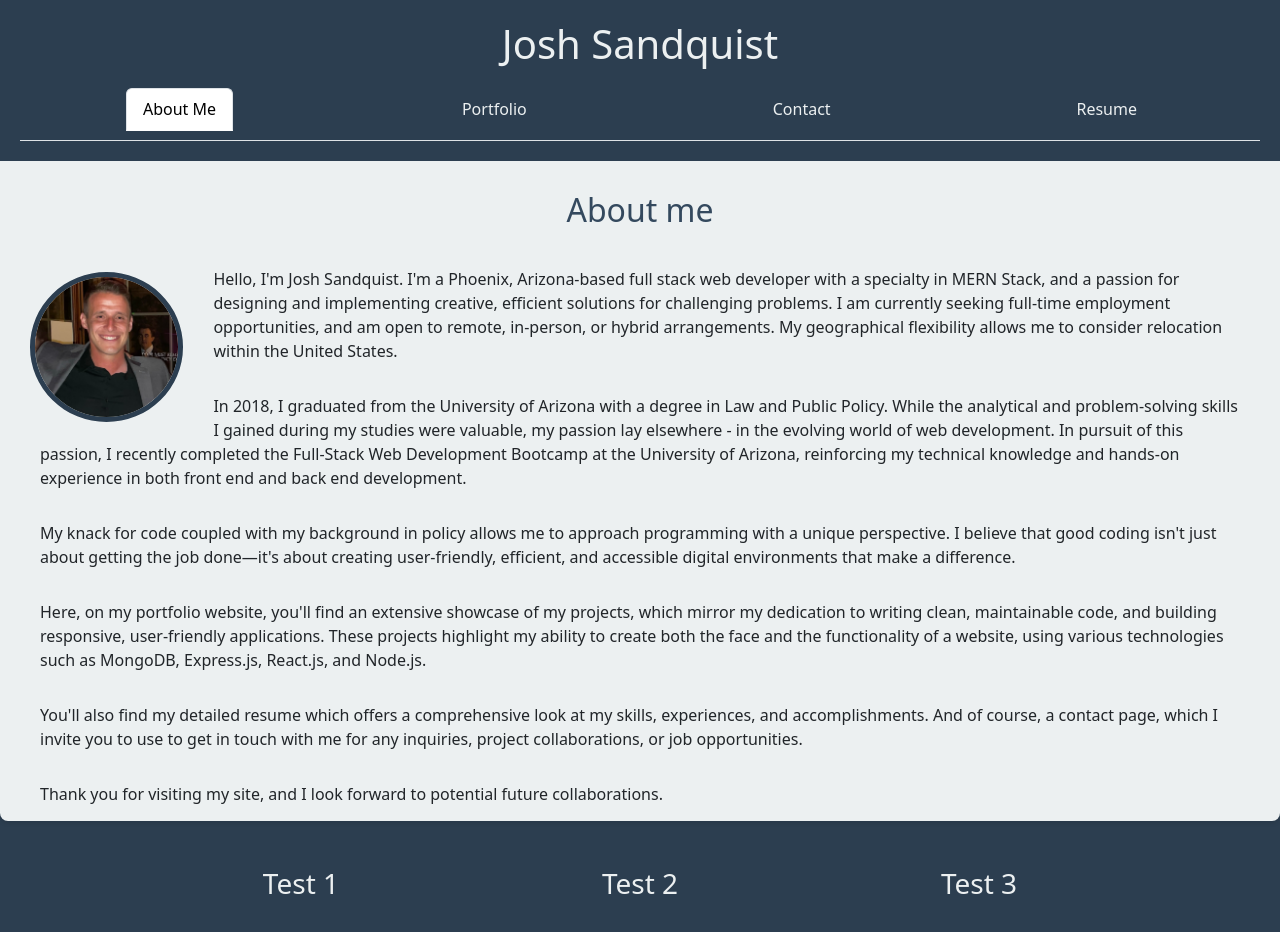
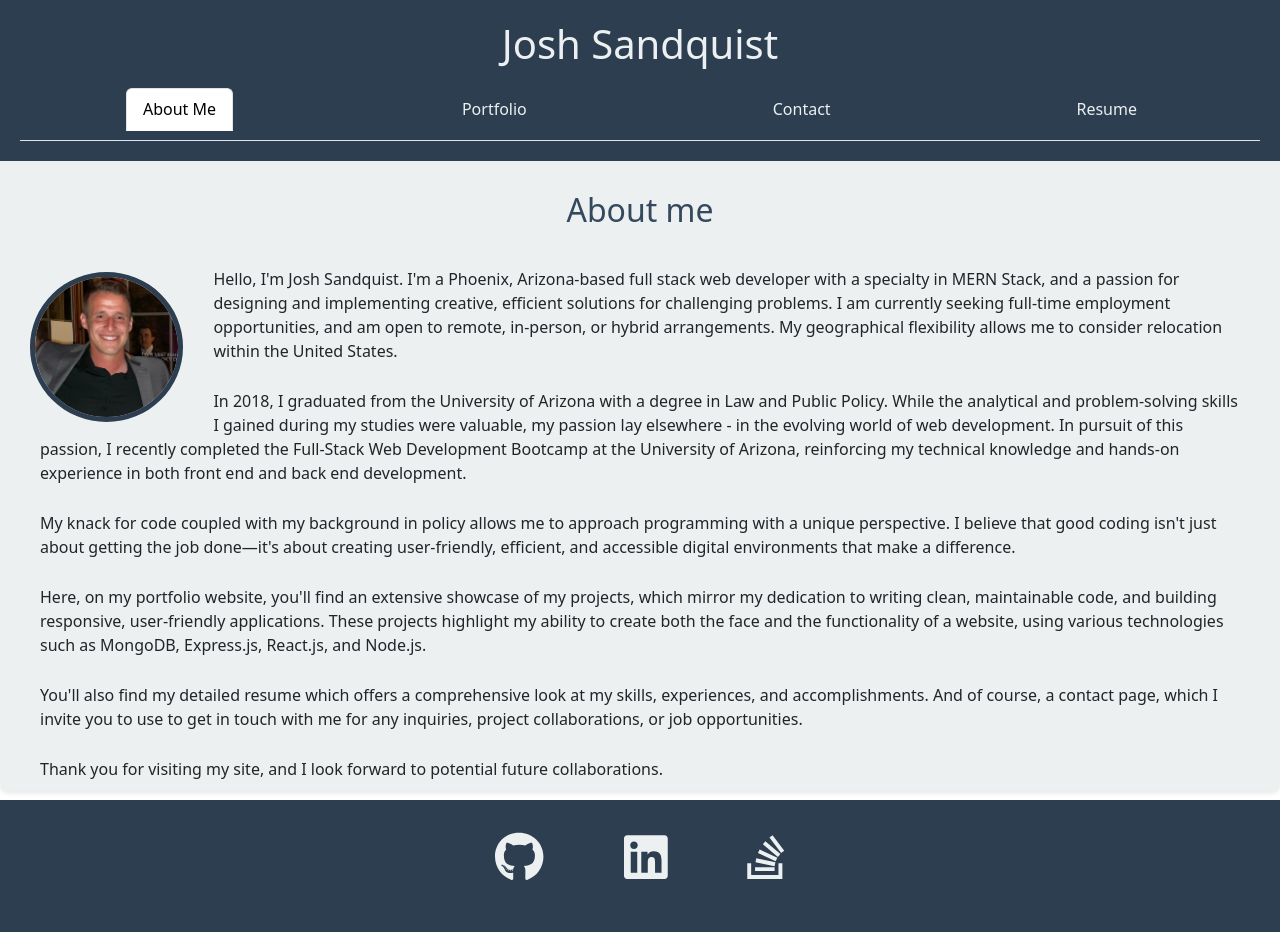
Before and after one commit to joshsandquist/react-portfollio, a React (Create React App) app: page / in a window 1280 px wide. Shown: the top 932 px of the page. After the commit the page ends 907 px from the top, so only its background shows below. Built offline with nearby package versions, Linux system fonts and the light colour scheme.

Commit message:
updated to resume and footer

```diff
--- a/package.json
+++ b/package.json
@@ -3,6 +3,9 @@
   "version": "0.1.0",
   "private": true,
   "dependencies": {
+    "@fortawesome/fontawesome-svg-core": "^6.4.0",
+    "@fortawesome/free-brands-svg-icons": "^6.4.0",
+    "@fortawesome/react-fontawesome": "^0.2.0",
     "@testing-library/jest-dom": "^5.16.5",
     "@testing-library/react": "^13.4.0",
     "@testing-library/user-event": "^13.5.0",
--- a/src/App.css
+++ b/src/App.css
@@ -75,12 +75,9 @@ header h1 {
     color: var(--text-dark);
 }
 
-.portfolioPage {
-
-}
 
 .aboutPage p {
-    padding: 0px 40px 15px 40px;
+    padding: 0px 40px 10px 40px;
 
 }
 
@@ -99,23 +96,34 @@ header h1 {
 }
 
 .resumePage img {
-    width: 80%;
+    width: 70%;
     align-items: center;
-    margin: 20px 10px;
+    margin: 0px 10px 40px;
     border: 1px solid transparent;;
     border-radius: 10px;
     box-shadow: 0px 0px 10px var(--text-dark);
 
 }
 
-.footer {
-    height: 100px;
-    color: var(--light);
-    background-color: var(--dark);
-    display: flex;
-    justify-content:space-evenly;
-    align-items: center;
-}
+.proficiencies {
+    margin-bottom: 10px;
+  }
+
+  .proficiencies h3 {
+    margin: 20px;
+    color: var(--text-dark);
+  }
+
+  .proficiencies ul {
+    list-style-type: none;
+    text-align: center;
+    margin-right: 40px;
+  }
+
+  .proficiencies li {
+    margin-bottom: 8px;
+    color: var(--text-dark);
+  }
 
 .form-input {
     display: flex;
@@ -178,7 +186,6 @@ header h1 {
     }
 
     .portfolioPage {
-        padding: 30px;
         text-align: center;
         background-color: var(--light);
       }
@@ -193,6 +200,7 @@ header h1 {
       .portfolio-card {
         width: 500px;
         padding: 15px;
+        margin: 10px 20px 60px;
         background-color: var(--text-dark);
         color: var(--text-light);
         border-radius: 8px;
@@ -233,3 +241,21 @@ header h1 {
         background-color: var(--light);
         color: var(--text-dark);
       }
+      .footerPage {
+        display: flex;
+        align-items: center;
+        justify-content: center;
+        background-color: var(--dark);
+        margin-bottom: 0;
+        height: 100px;
+      }
+
+      .footerPage a {
+        font-size: 50px;
+        color: var(--light);
+        padding: 20px 40px;
+      }
+
+      .footerPage a:hover {
+        color: var(--text-light);
+      }
--- a/src/components/Footer.js
+++ b/src/components/Footer.js
@@ -1,13 +1,38 @@
 import React from 'react';
+import { FontAwesomeIcon } from '@fortawesome/react-fontawesome';
+import { faGithub, faLinkedin, faStackOverflow } from '@fortawesome/free-brands-svg-icons';
 
 const Footer = () => {
     return (
-        <div className='footer'>
-            <h3>Test 1</h3>
-            <h3>Test 2</h3>
-            <h3>Test 3</h3>
+      <footer className="footerPage">
+        <div className="footer-icons">
+          <a
+            href="https://github.com/joshsandquist"
+            target="_blank"
+            rel="noopener noreferrer"
+            className="icon-link"
+          >
+            <FontAwesomeIcon icon={faGithub} />
+          </a>
+          <a
+            href="https://www.linkedin.com/in/joshua-sandquist-5a14bb166/"
+            target="_blank"
+            rel="noopener noreferrer"
+            className="icon-link"
+          >
+            <FontAwesomeIcon icon={faLinkedin} />
+          </a>
+          <a
+            href="https://stackoverflow.com/users/22186489/jsandquist"
+            target="_blank"
+            rel="noopener noreferrer"
+            className="icon-link"
+          >
+            <FontAwesomeIcon icon={faStackOverflow} />
+          </a>
         </div>
+      </footer>
     );
-}
+  };
 
-export default Footer
+  export default Footer;
--- a/src/components/pages/Resume.js
+++ b/src/components/pages/Resume.js
@@ -1,14 +1,33 @@
-import React from 'react'
-import ResumeImg from '../../images/Joshua_Sandquist_Resume_2023.png'
-const Resume = () =>{
+import React from 'react';
+import ResumeImg from '../../images/Joshua_Sandquist_Resume_2023.png';
 
-return (
+const Resume = () => {
+  const frontEndProficiencies = ['HTML', 'CSS', 'JavaScript', 'React', 'Bootstrap'];
+  const backEndProficiencies = ['Node.js', 'Express', 'MongoDB', 'MySQL', 'Jest', 'RESTful API', 'GraphQL' ];
+
+  return (
     <div className='resumePage'>
-        <h2>
-            Resume
-        </h2>
-        <img src={ResumeImg} alt='Josh Sandquist Resume'></img>
+    <h2>Resume</h2>
+    <div className='proficiencies'>
+        <h3>Front-end Proficiencies:</h3>
+        <ul>
+          {frontEndProficiencies.map((proficiency, index) => (
+            <li key={index}>{proficiency}</li>
+          ))}
+        </ul>
+
+        <h3>Back-end Proficiencies:</h3>
+        <ul>
+          {backEndProficiencies.map((proficiency, index) => (
+            <li key={index}>{proficiency}</li>
+          ))}
+        </ul>
+      </div>
+      <img src={ResumeImg} alt='Josh Sandquist Resume' />
+
+
     </div>
-  )};
+  );
+};
 
-  export default Resume
+export default Resume;
```
Also changed, not shown: 1 other file (tests, documents, lock files or other folders).
